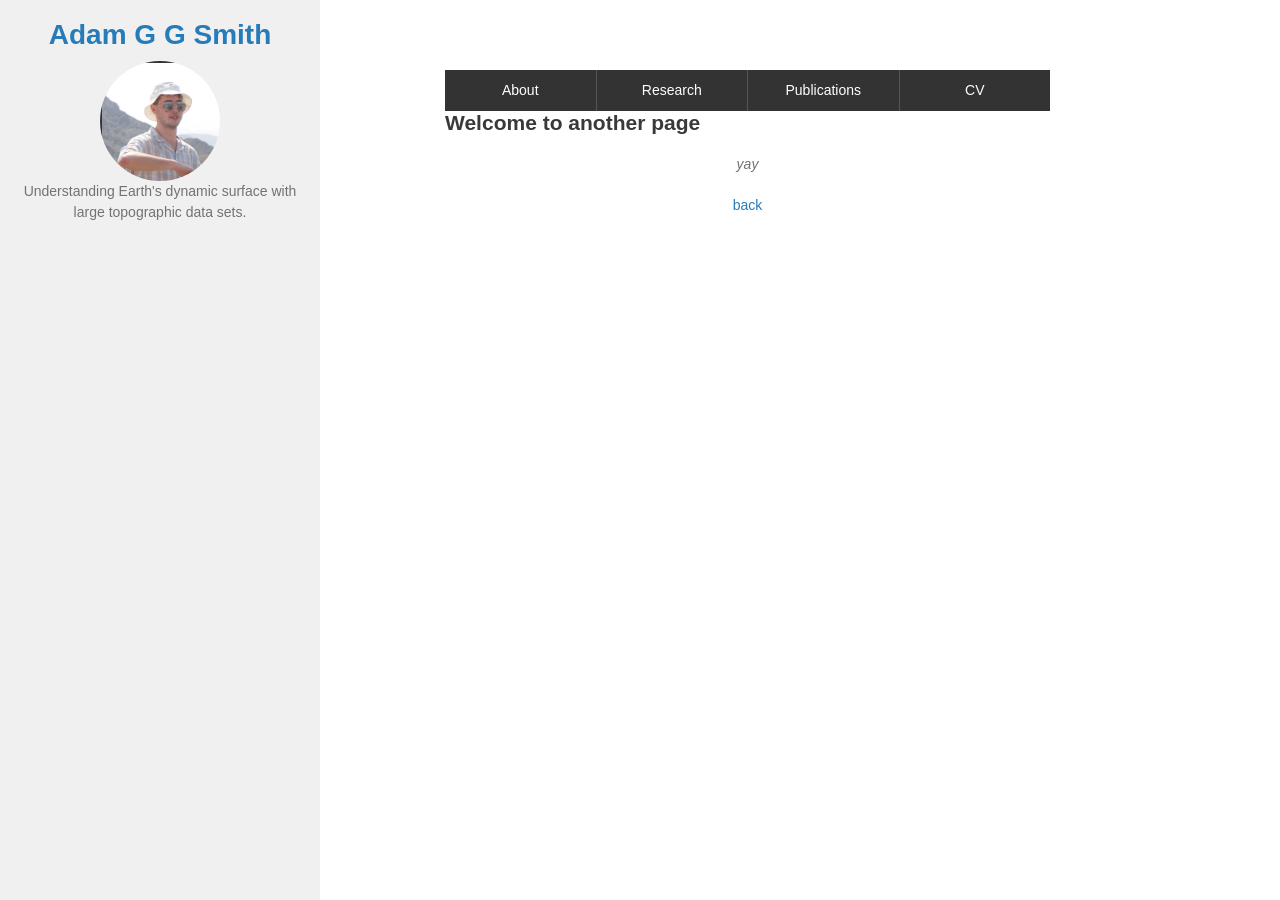
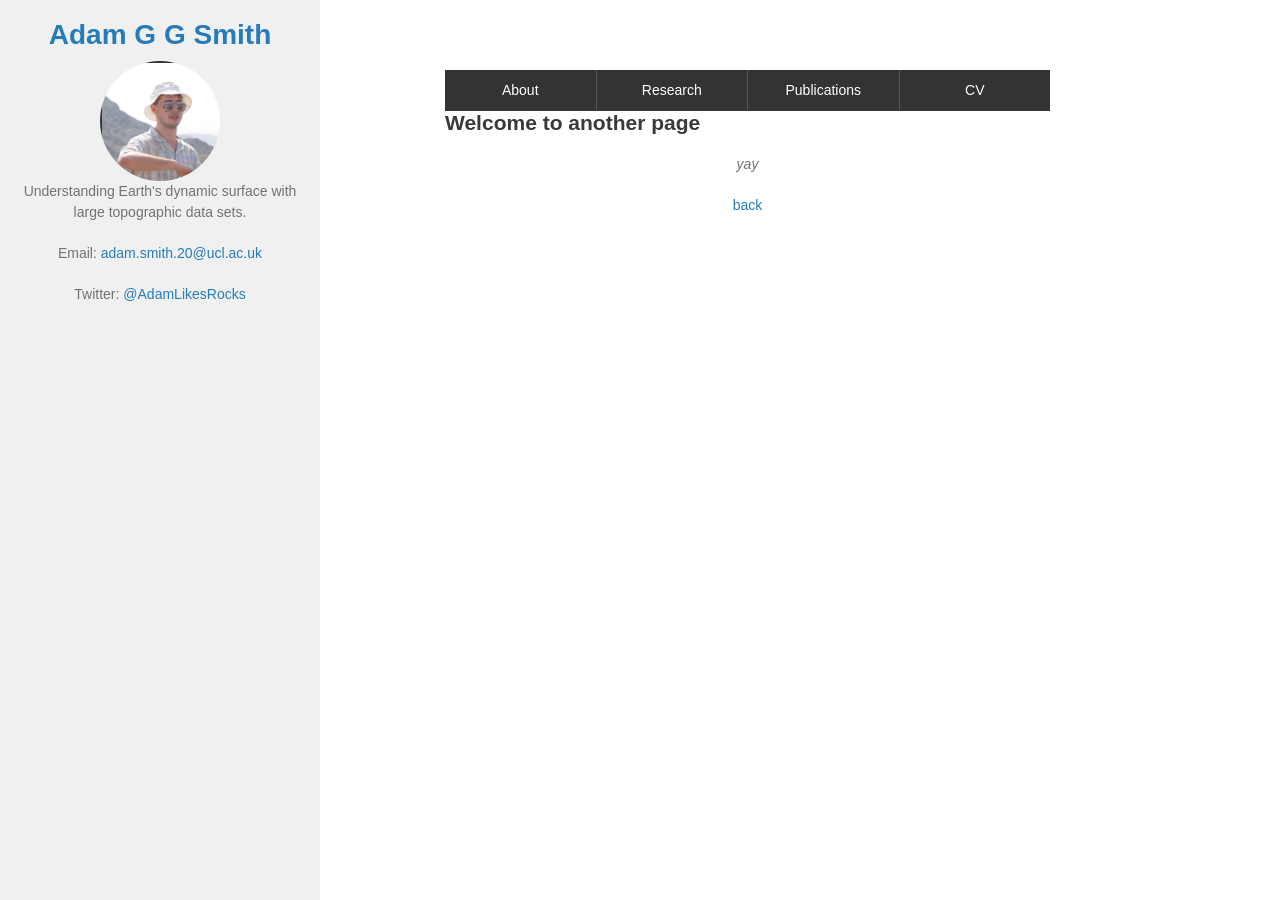
Before and after one commit to adamsmith142/adamsmith142.github.io, a Jekyll site: the page built from another-page.md, in a window 1280 px wide and 900 px high. Built offline with Jekyll 4.4.1, drawn with Linux system fonts in a browser that asks for light colours; our own code applies the rules of GitHub Pages for plain Markdown files.

Commit message:
Update default.html

```diff
--- a/_layouts/default.html
+++ b/_layouts/default.html
@@ -100,6 +100,9 @@
         {% endif %}
     </div>
     <p>{{ site.description | default: site.github.project_tagline }}</p>
+    <!-- Add your contact details here -->
+    <p>Email: <a href="mailto:adam.smith.20@ucl.ac.uk">adam.smith.20@ucl.ac.uk</a></p>
+    <p>Twitter: <a href="https://twitter.com/adamlikesrocks" target="_blank" rel="noopener noreferrer">@AdamLikesRocks</a></p>
     <!-- ... (existing header content) ... -->
 </header>
         <main>
```
Lines whose indentation alone changed are shown as unchanged.
